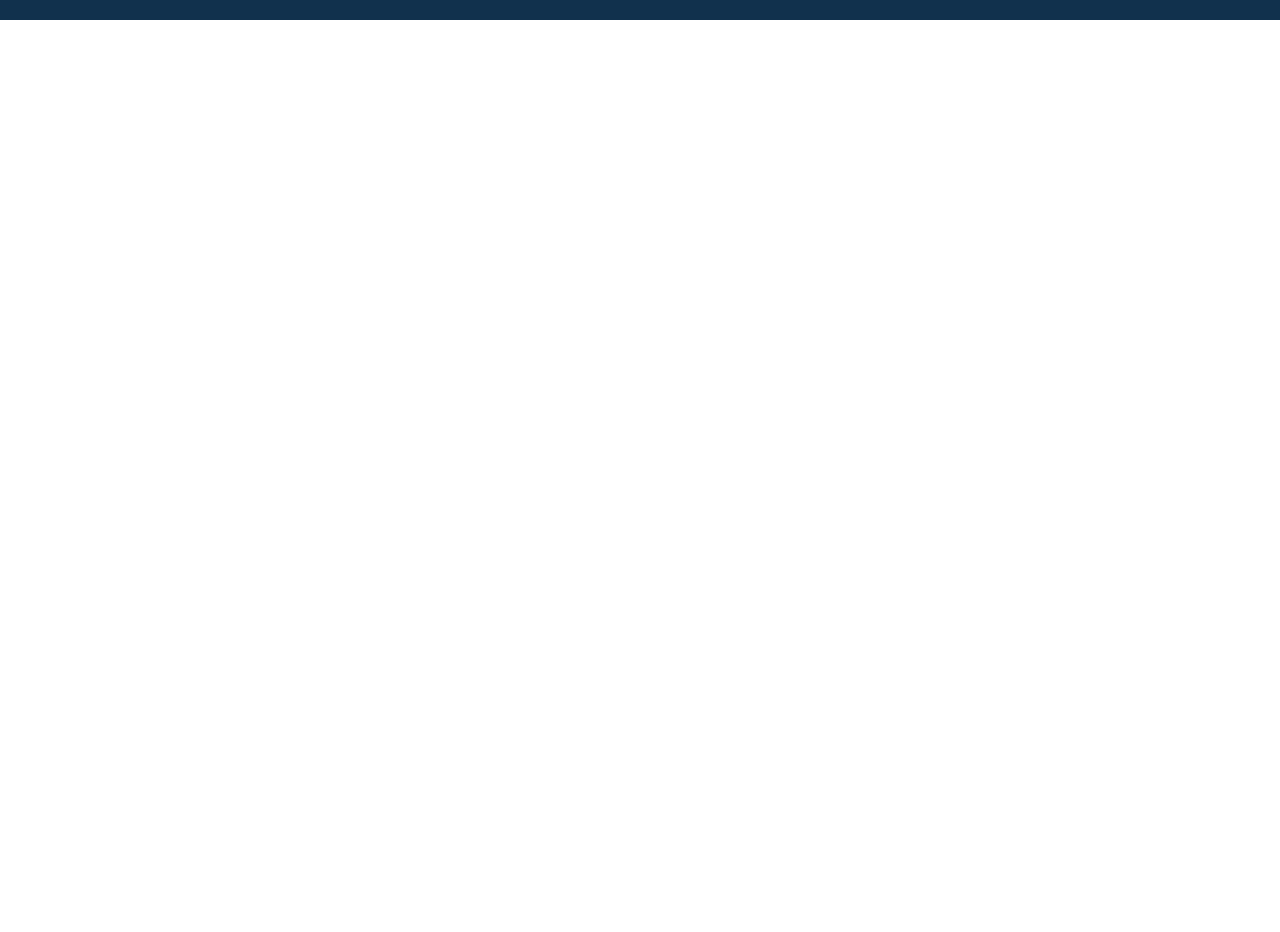
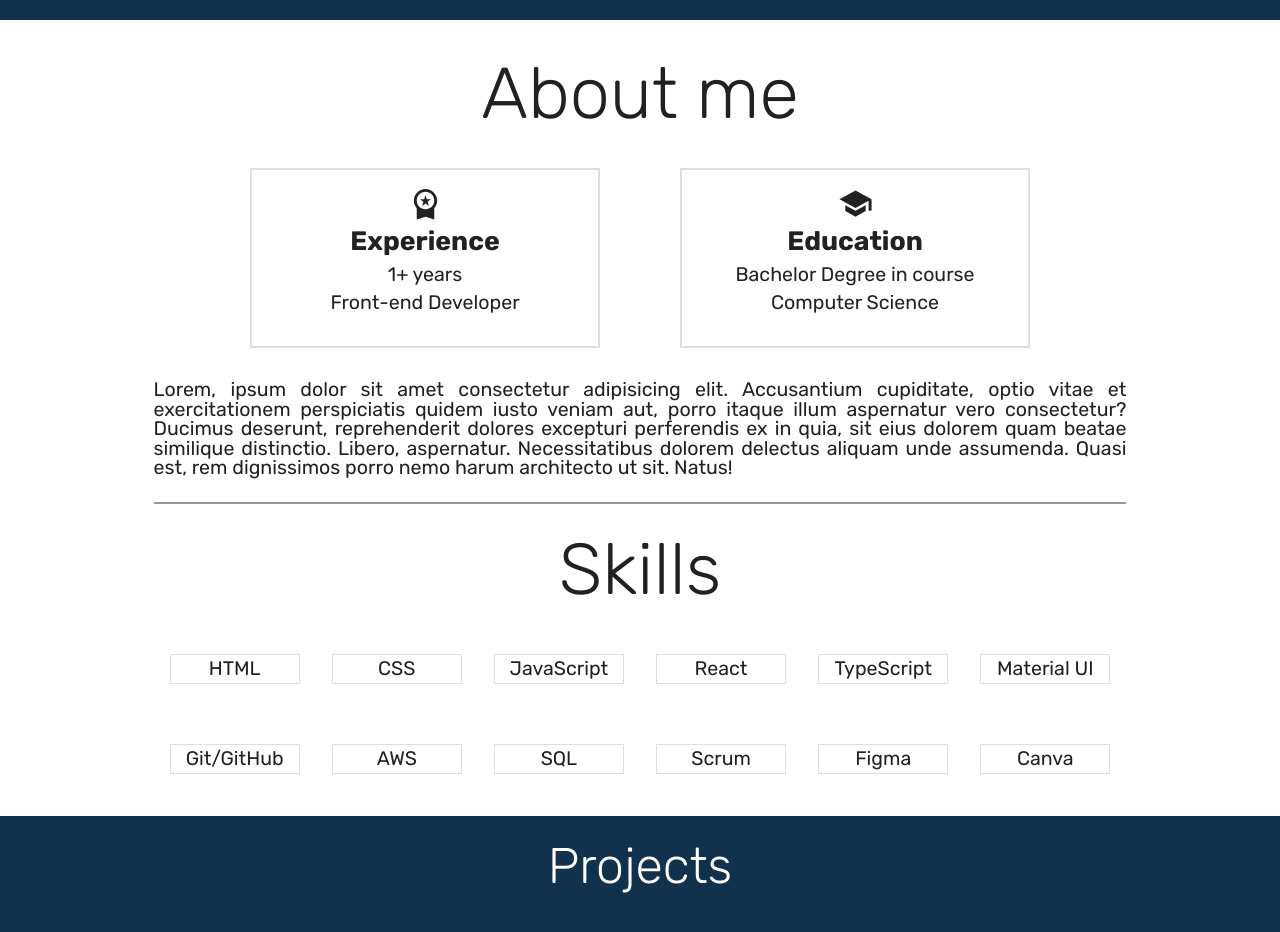
Before and after one commit to Jpedro900/portifolio, a React (Vite) app: page / in a window 1280 px wide. Shown: the part 780-1712 px from the top of the page. Before the commit the page ends 800 px from the top, so only its background shows below. Built offline with nearby package versions, Linux system fonts and the light colour scheme.

Commit message:
Feat: Init Project section

```diff
--- a/src/pages/Home/Home.tsx
+++ b/src/pages/Home/Home.tsx
@@ -1,5 +1,7 @@
 import NavBar from "../../components/NavBar/NavBar"
+import About from "./About/About"
 import Hero from "./Hero/Hero"
+import Projects from "./Projects/Projects"
 
 const Home = () => {
 
@@ -7,6 +9,8 @@
       <>
         <NavBar />
         <Hero />
+        <About />
+        <Projects />
       </>
     )
   }
--- /dev/null
+++ b/src/pages/Home/Projects/Projects.tsx
@@ -0,0 +1,20 @@
+import { Typography, styled } from "@mui/material"
+
+const Projects = () => {
+
+    const StyledProjects= styled('div')(({theme}) => ({
+        height: '100vh',
+        backgroundColor: theme.palette.primary.main,
+        padding: '20px',
+    }))
+
+    return (
+      <>
+        <StyledProjects>
+            <Typography variant="h2" color="primary.contrastText" textAlign="center" >Projects</Typography>
+        </StyledProjects>
+      </>
+    )
+  }
+
+  export default Projects
```
